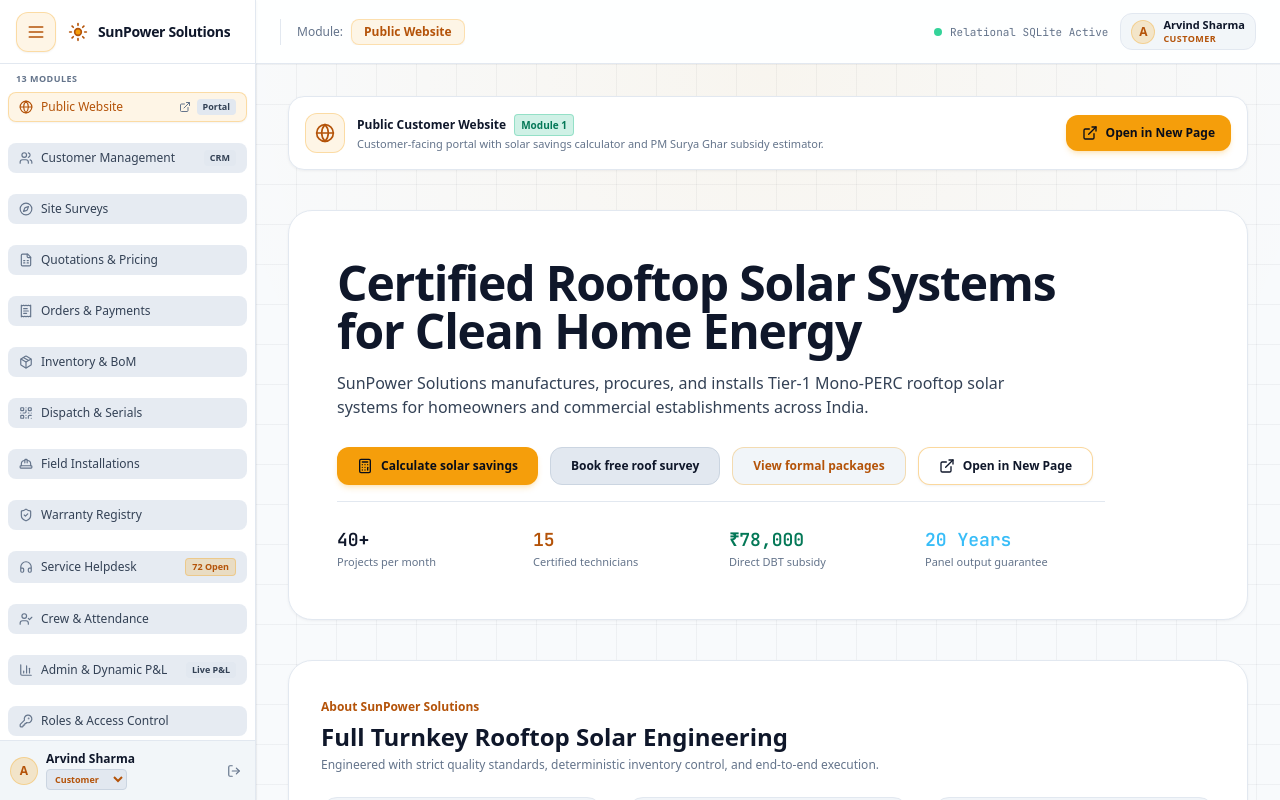
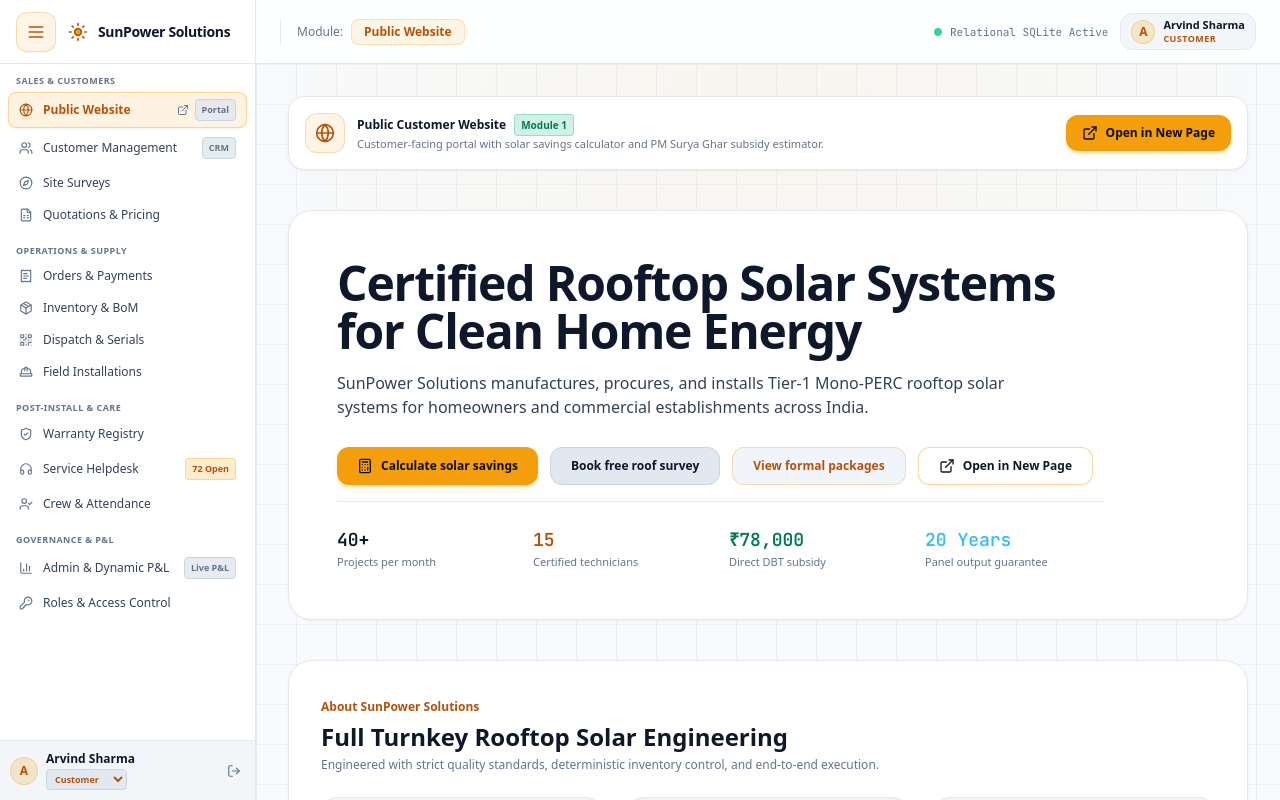
Before and after one commit to pj2411/solarmanagement-LPUxOdoo, a React (Vite) app in the folder frontend/: page / in a window 1280 px wide. Both pictures are taken after a click on the button "Public Website & Solar Calculator". Built offline with nearby package versions, Linux system fonts and the light colour scheme; no server answers.

Commit message:
feat(sidebar): clean module labels, remove numbered prefixes, group into workflow sections, and fix gray lozenge styling

```diff
--- a/frontend/src/components/Sidebar.jsx
+++ b/frontend/src/components/Sidebar.jsx
@@ -126,25 +126,16 @@ export default function Sidebar({
         )}
       </div>
 
-      {/* Module Navigation List Header */}
-      {!isCompact && (
-        <div className="px-3 pt-2 pb-0.5 flex-shrink-0">
-          <div className="text-[9px] font-semibold text-slate-400 uppercase tracking-wider px-1">
-            13 Modules
-          </div>
-        </div>
-      )}
-
-      {/* Nav List - No Scroll, Perfectly Sized */}
-      <nav className={`flex-1 py-1 space-y-0.5 overflow-hidden flex flex-col justify-between ${isCompact ? 'px-1 items-center' : 'px-2'}`}>
-        {MODULES.map((mod) => {
+      {/* Nav List - Elegantly Grouped Modules, No Ugly Numbered Clutter */}
+      <nav className={`flex-1 py-1.5 overflow-y-auto space-y-2.5 ${isCompact ? 'px-1 space-y-1 items-center' : 'px-2'}`}>
+        {isCompact ? (
+          // Compact Rail View: Centered Icons with Hover Tooltips
+          MODULES.map((mod) => {
             const Icon = mod.icon;
             const isActive = currentModule === mod.id;
 
-          // Contextual notifications
             let badgeText = mod.badge;
             let badgeColor = 'bg-slate-800 text-slate-300';
-
             if (mod.id === 'inventory' && stats?.low_stock_items_count > 0) {
               badgeText = `${stats.low_stock_items_count} Low`;
               badgeColor = 'bg-rose-500/20 text-rose-400 border border-rose-500/30';
@@ -154,7 +145,6 @@ export default function Sidebar({
               badgeColor = 'bg-amber-500/20 text-amber-400 border border-amber-500/30';
             }
 
-          if (isCompact) {
             return (
               <div key={mod.id} className="relative group flex items-center justify-center w-full">
                 <button
@@ -171,31 +161,55 @@ export default function Sidebar({
                   <Icon className="w-4 h-4 flex-shrink-0" />
                 </button>
 
-                {/* Floating Tooltip */}
                 <div className="absolute left-full ml-2 px-2.5 py-1 bg-slate-900/95 backdrop-blur-md text-white text-xs font-semibold rounded-lg shadow-2xl border border-slate-700 whitespace-nowrap opacity-0 group-hover:opacity-100 pointer-events-none transition-all z-50 flex items-center gap-1.5">
                   <span>{mod.label}</span>
                   {badgeText && (
-                    <span className={`px-1 py-0.2 rounded text-[9px] font-bold ${badgeColor}`}>
+                    <span className={`px-1 py-0.5 rounded text-[9px] font-bold ${badgeColor}`}>
                       {badgeText}
                     </span>
                   )}
                 </div>
               </div>
             );
+          })
+        ) : (
+          // Expanded View: Structured Business Workflow Groups
+          MODULE_SECTIONS.map((section) => (
+            <div key={section.title} className="space-y-0.5">
+              <div className="text-[9px] font-bold text-slate-400 uppercase tracking-wider px-2 pt-1 pb-0.5 select-none">
+                {section.title}
+              </div>
+              <div className="space-y-0.5">
+                {section.modules.map((mod) => {
+                  const Icon = mod.icon;
+                  const isActive = currentModule === mod.id;
+
+                  let badgeText = mod.badge;
+                  let badgeColor = 'bg-slate-800/80 text-slate-400 border border-slate-700/50';
+
+                  if (mod.id === 'inventory' && stats?.low_stock_items_count > 0) {
+                    badgeText = `${stats.low_stock_items_count} Low`;
+                    badgeColor = 'bg-rose-500/20 text-rose-400 border border-rose-500/30';
+                  }
+                  if (mod.id === 'helpdesk' && stats?.tickets_summary?.open > 0) {
+                    badgeText = `${stats.tickets_summary.open} Open`;
+                    badgeColor = 'bg-amber-500/20 text-amber-400 border border-amber-500/30';
                   }
 
                   return (
                     <button
                       key={mod.id}
                       onClick={() => onModuleSelect(mod.id)}
-              className={`w-full flex items-center justify-between px-2.5 py-1.5 rounded-lg text-xs font-medium transition-all group ${
+                      className={`sidebar-nav-btn w-full flex items-center justify-between px-2.5 py-1.5 rounded-lg text-xs font-medium transition-all group ${
                         isActive
-                  ? 'bg-amber-500/10 text-amber-400 border border-amber-500/30 shadow-sm'
-                  : 'text-slate-300 hover:bg-slate-800/80 hover:text-white border border-transparent'
+                          ? 'active bg-amber-500/10 text-amber-400 font-semibold border border-amber-500/30 shadow-sm'
+                          : 'text-slate-300 hover:bg-slate-800/50 hover:text-white border border-transparent'
                       }`}
                     >
-              <div className="flex items-center gap-2 min-w-0">
-                <Icon className={`w-3.5 h-3.5 flex-shrink-0 ${isActive ? 'text-amber-400' : 'text-slate-400 group-hover:text-slate-200'}`} />
+                      <div className="flex items-center gap-2.5 min-w-0">
+                        <Icon className={`w-3.5 h-3.5 flex-shrink-0 transition-colors ${
+                          isActive ? 'text-amber-400' : 'text-slate-400 group-hover:text-amber-400'
+                        }`} />
                         <span className="truncate">{mod.label}</span>
                       </div>
                       <div className="flex items-center gap-1 flex-shrink-0">
@@ -212,7 +226,7 @@ export default function Sidebar({
                           </span>
                         )}
                         {badgeText && (
-                  <span className={`px-1.5 py-0.2 rounded text-[9px] font-semibold whitespace-nowrap ${badgeColor}`}>
+                          <span className={`px-1.5 py-0.5 rounded text-[9px] font-semibold whitespace-nowrap ${badgeColor}`}>
                             {badgeText}
                           </span>
                         )}
@@ -220,6 +234,10 @@ export default function Sidebar({
                     </button>
                   );
                 })}
+              </div>
+            </div>
+          ))
+        )}
       </nav>
 
       {/* User Profile & Persona Switcher at Bottom */}
--- a/frontend/src/index.css
+++ b/frontend/src/index.css
@@ -44,18 +44,32 @@ html, body, #root {
   background-color: #cbd5e1 !important;
 }
 
-/* Translucent surfaces for floating headers, toolbars, and backdrops */
-[class*="bg-slate-900\/"] {
+/* Translucent surfaces for floating headers, toolbars, and backdrops (excluding hover states) */
+:not([class*="hover\:bg-slate-900\/"])[class*="bg-slate-900\/"] {
   background-color: rgba(255, 255, 255, 0.92) !important;
 }
-[class*="bg-slate-950\/"] {
+:not([class*="hover\:bg-slate-950\/"])[class*="bg-slate-950\/"] {
   background-color: rgba(241, 245, 249, 0.88) !important;
 }
-[class*="bg-slate-850\/"] {
+:not([class*="hover\:bg-slate-850\/"])[class*="bg-slate-850\/"] {
   background-color: rgba(248, 250, 252, 0.90) !important;
 }
-[class*="bg-slate-800\/"] {
+:not([class*="hover\:bg-slate-800\/"])[class*="bg-slate-800\/"] {
   background-color: rgba(226, 232, 240, 0.85) !important;
+}
+
+/* Sidebar navigation buttons: always clean, flat and transparent when inactive */
+.sidebar-nav-btn {
+  background-color: transparent !important;
+  border-color: transparent !important;
+}
+.sidebar-nav-btn:hover {
+  background-color: rgba(226, 232, 240, 0.7) !important;
+}
+.sidebar-nav-btn.active {
+  background-color: rgba(245, 158, 11, 0.12) !important;
+  border-color: rgba(245, 158, 11, 0.35) !important;
+  color: #b45309 !important;
 }
 
 /* Borders in Light Theme */
```
Lines whose indentation alone changed are shown as unchanged.
